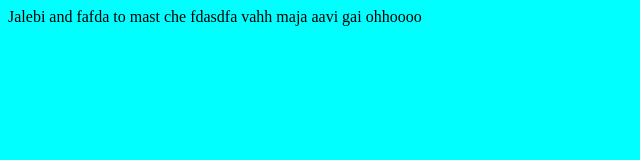
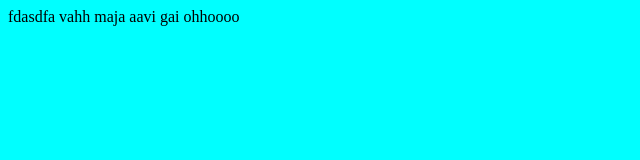
Before and after one commit to bhautik979/Gitu, a plain HTML site: page index.html in a window 1280 px wide. Shown: the whole page, without its empty margins (0-640 px from the left). Drawn offline with Linux system fonts and the light colour scheme.

Commit message:
third commit

```diff
--- a/index.html
+++ b/index.html
@@ -7,7 +7,7 @@
     <link rel="stylesheet" href="Style.css">
 </head>
 <body>
-    Jalebi and fafda to mast che
+
     fdasdfa
 
     vahh maja aavi gai
```
